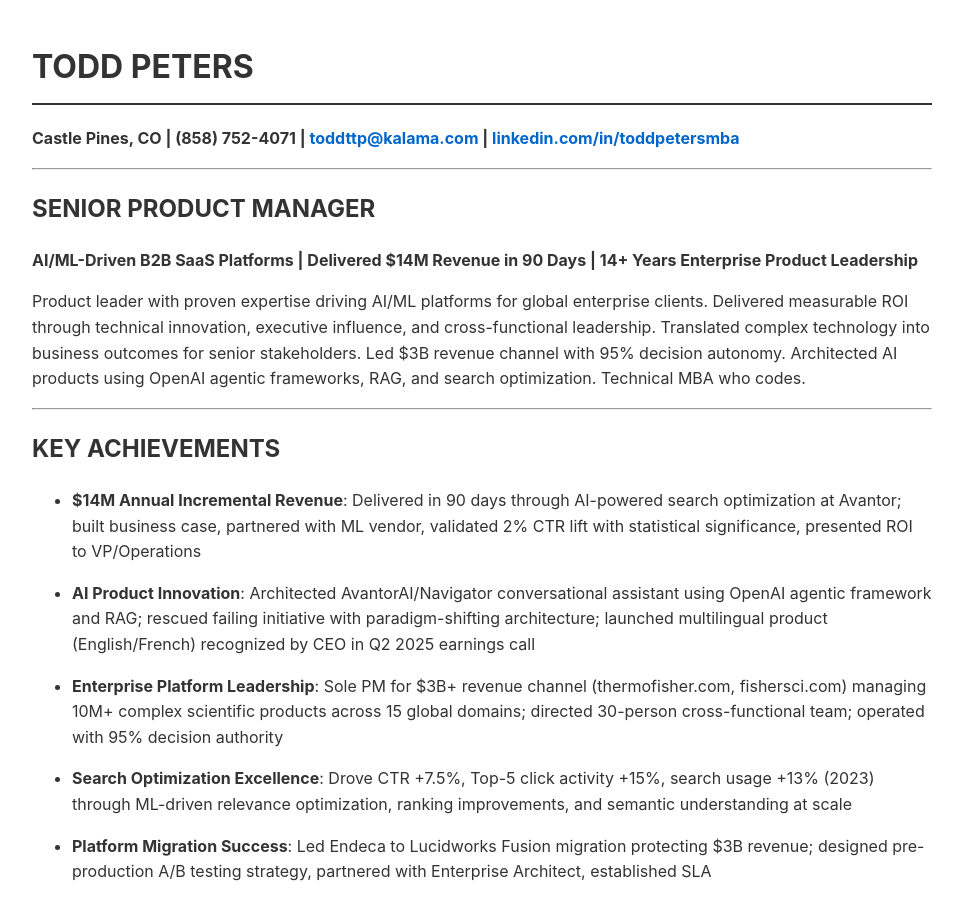
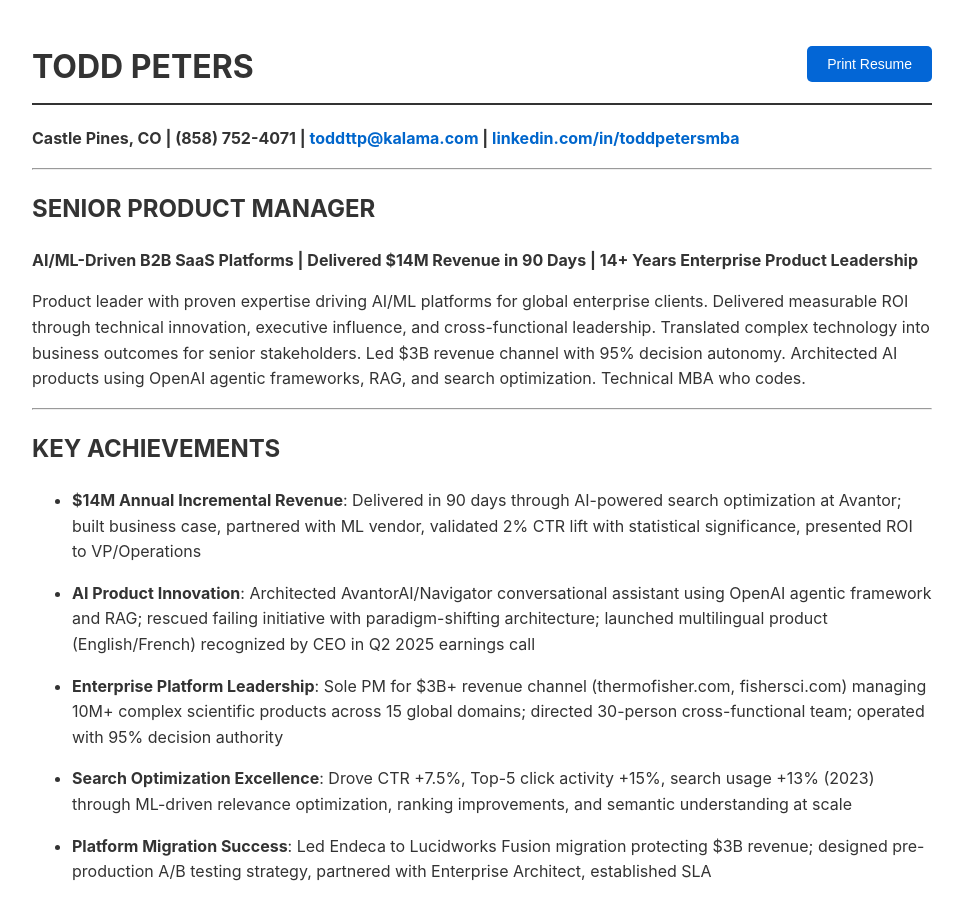
Before and after one commit to tsimech/tsimech.github.io, a Jekyll site: the page built from docs/resume.md, in a window 1280 px wide and 900 px high. Shown: the whole window, without its empty margins (158-1121 px from the left). Built offline with Jekyll 4.4.1, drawn with Linux system fonts in a browser that asks for light colours; our own code applies the rules of GitHub Pages for plain Markdown files.

Commit message:
Add print button to generic resume (upper right)

```diff
--- a/docs/resume.md
+++ b/docs/resume.md
@@ -1,3 +1,5 @@
+<button onclick="window.print()" style="float: right; margin-top: 10px; padding: 10px 20px; background-color: #0366d6; color: white; border: none; border-radius: 5px; cursor: pointer; font-size: 14px;">Print Resume</button>
+
 # TODD PETERS
 **Castle Pines, CO | (858) 752-4071 | <toddttp@kalama.com> | [linkedin.com/in/toddpetersmba](https://linkedin.com/in/toddpetersmba)**
 
```
